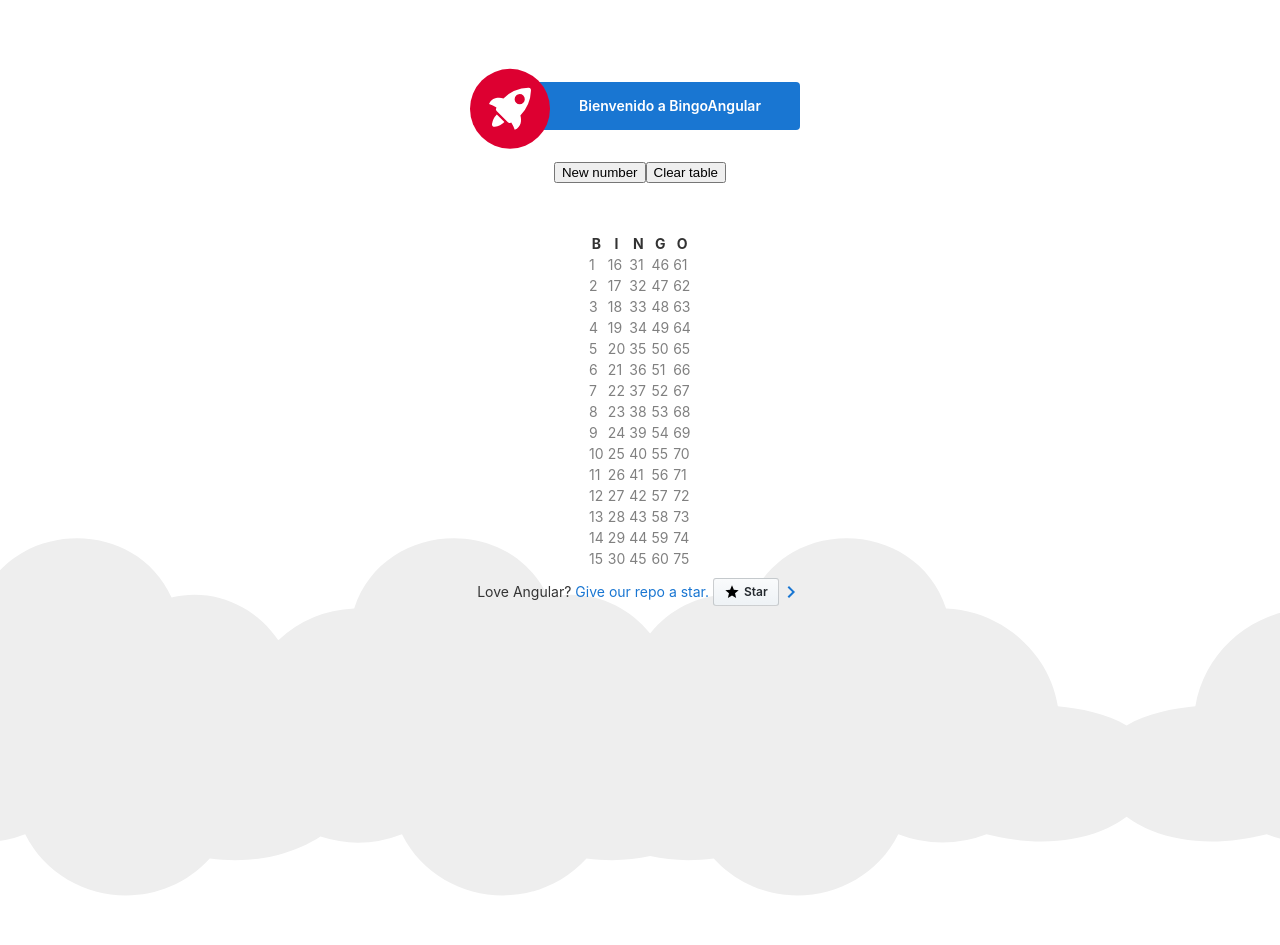
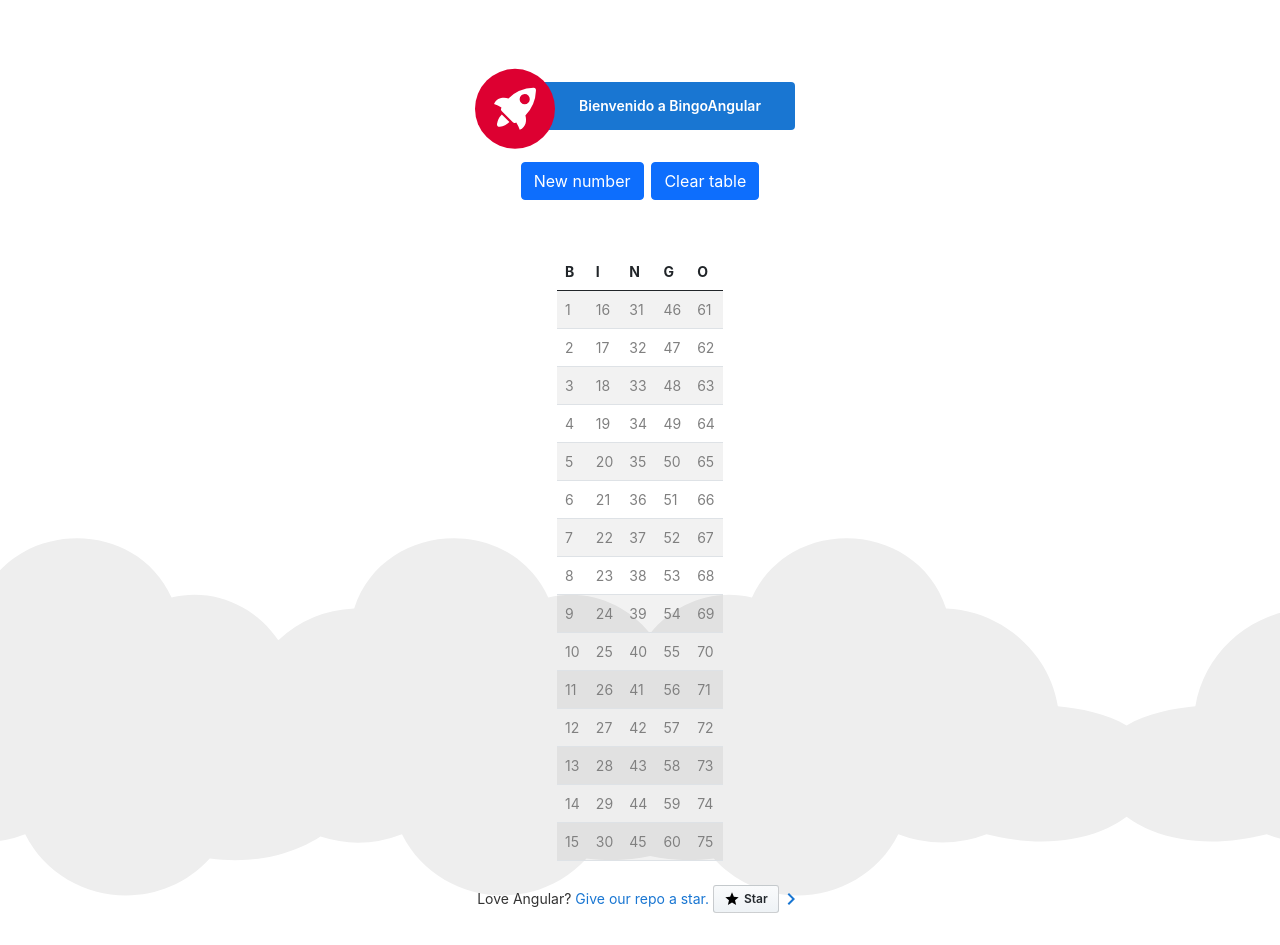
Before and after one commit to adlpaf/BingoAngular, an Angular app: page / in a window 1280 px wide. Before the commit the page ends 800 px from the top, so only its background shows below. Built offline with nearby package versions, Linux system fonts and the light colour scheme.

Commit message:
Adding bootstrap framework

```diff
--- a/src/app/app.component.html
+++ b/src/app/app.component.html
@@ -314,9 +314,10 @@
   </div>
 
   <!-- Numbers -->
-  <div class="card-container">
-    <button (click)="newNumber()">New number</button>
-    <button (click)="cleanBoard()">Clear table</button>
+  <div class="card-container container">
+    <button class="btn btn-primary" (click)="newNumber()">New number</button>
+    &nbsp;&nbsp;
+    <button class="btn btn-primary" (click)="cleanBoard()">Clear table</button>
   </div>
   <div class="card-container">
     <label style="color: black; font-size: larger;">{{ letter }}</label>
@@ -325,7 +326,7 @@
   </div>
 
   <div class="card-container">
-    <table>
+    <table class="table  table-striped">
       <thead>
         <tr>
           <th>B</th>
--- a/src/index.html
+++ b/src/index.html
@@ -6,6 +6,7 @@
   <base href="/">
   <meta name="viewport" content="width=device-width, initial-scale=1">
   <link rel="icon" type="image/x-icon" href="favicon.ico">
+  <link href="https://cdn.jsdelivr.net/npm/bootstrap@5.0.2/dist/css/bootstrap.min.css" rel="stylesheet">
 </head>
 <body>
   <app-root></app-root>
```
Also changed, not shown: 1 other file (tests, documents, lock files or other folders).
